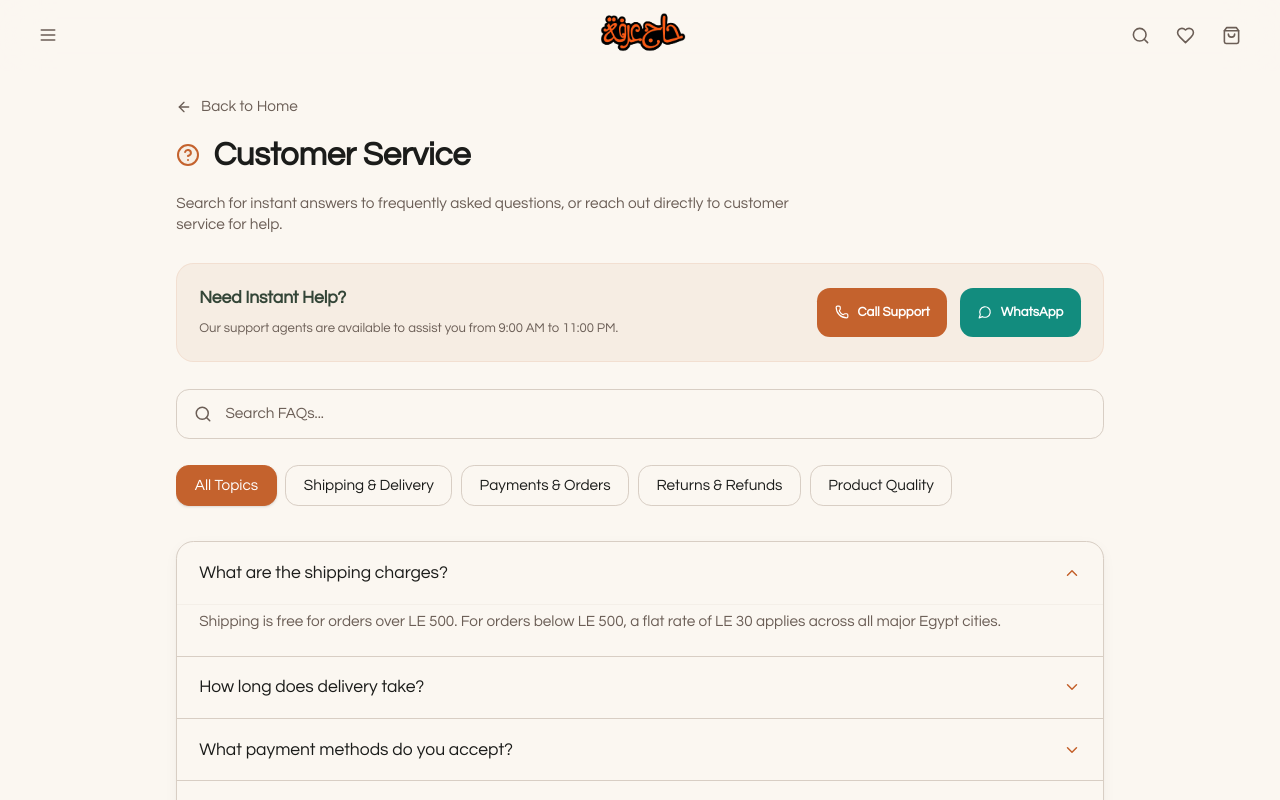
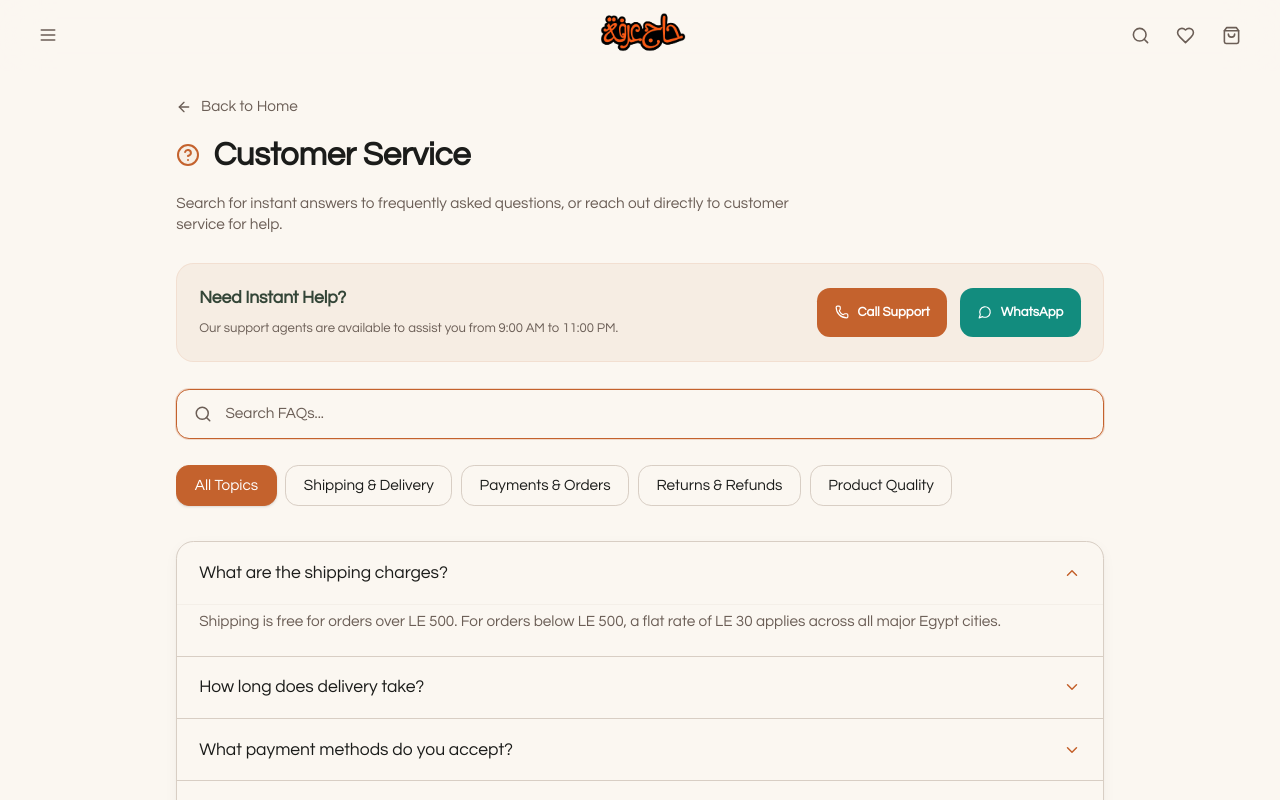
Before and after one commit to amahdy59/Hajarafaapp, a React (Vite) app: page /help in a window 1280 px wide. Built offline with nearby package versions, Linux system fonts and the light colour scheme.

Commit message:
feat: implement programmatic autofocus for all search-capable pages

```diff
--- a/src/app/pages/Category.tsx
+++ b/src/app/pages/Category.tsx
@@ -1,5 +1,5 @@
 import { useParams, Link } from "react-router";
-import { useState, useMemo, useEffect } from "react";
+import { useState, useMemo, useEffect, useRef } from "react";
 import { SlidersHorizontal, Grid3X3, List, X, Search } from "lucide-react";
 import { getProductsByCategory } from "../data/products";
 import { categories } from "../data/categories";
@@ -38,6 +38,14 @@ export function Category() {
     setShowOrganic(false);
     setSearchQuery("");
     setSort("featured");
+  }, [slug]);
+
+  const searchInputRef = useRef<HTMLInputElement>(null);
+
+  useEffect(() => {
+    if (searchInputRef.current) {
+      searchInputRef.current.focus();
+    }
   }, [slug]);
 
   const filteredProducts = useMemo(() => {
@@ -139,6 +147,7 @@ export function Category() {
               <div className="relative w-full lg:max-w-xs">
                 <Search size={15} className={`absolute ${isRTL ? "right-3.5" : "left-3.5"} top-1/2 -translate-y-1/2 text-muted-foreground`} />
                 <input
+                  ref={searchInputRef}
                   type="text"
                   value={searchQuery}
                   onChange={e => setSearchQuery(e.target.value)}
--- a/src/app/pages/Help.tsx
+++ b/src/app/pages/Help.tsx
@@ -1,4 +1,4 @@
-import { useState, useMemo } from "react";
+import { useState, useMemo, useEffect, useRef } from "react";
 import { ArrowLeft, CircleHelp, Search, ChevronDown, Phone, MessageCircle } from "lucide-react";
 import { Link } from "react-router";
 import { useAppSettings } from "../context/AppSettingsContext";
@@ -59,6 +59,13 @@ const mockFAQs: FAQItem[] = [
 export function Help() {
   const { t, isRTL } = useAppSettings();
   const [searchQuery, setSearchQuery] = useState("");
+  const searchInputRef = useRef<HTMLInputElement>(null);
+
+  useEffect(() => {
+    if (searchInputRef.current) {
+      searchInputRef.current.focus();
+    }
+  }, []);
   const [activeCategory, setActiveCategory] = useState<string>("all");
   const [expandedCategory, setExpandedCategory] = useState<string | null>("shipping");
   const [openId, setOpenId] = useState<string | null>("q1");
@@ -131,6 +138,7 @@ export function Help() {
         <div className="relative">
           <Search size={18} className={`absolute ${isRTL ? "right-4" : "left-4"} top-1/2 -translate-y-1/2 text-muted-foreground`} />
           <input
+            ref={searchInputRef}
             type="text"
             value={searchQuery}
             onChange={e => setSearchQuery(e.target.value)}
--- a/src/app/pages/Search.tsx
+++ b/src/app/pages/Search.tsx
@@ -1,4 +1,4 @@
-import { useState, useEffect, useMemo } from "react";
+import { useState, useEffect, useMemo, useRef } from "react";
 import { useSearchParams } from "react-router";
 import { Search as SearchIcon, X } from "lucide-react";
 import { products } from "../data/products";
@@ -15,6 +15,13 @@ export function Search() {
   const [searchParams, setSearchParams] = useSearchParams();
   const { t, isRTL } = useAppSettings();
   const [query, setQuery] = useState(searchParams.get("q") || "");
+  const searchInputRef = useRef<HTMLInputElement>(null);
+
+  useEffect(() => {
+    if (searchInputRef.current) {
+      searchInputRef.current.focus();
+    }
+  }, []);
 
   useEffect(() => {
     setQuery(searchParams.get("q") || "");
@@ -54,11 +61,11 @@ export function Search() {
         <div className="relative mb-6">
           <SearchIcon size={18} className={`absolute ${isRTL ? "right-4" : "left-4"} top-1/2 -translate-y-1/2 text-muted-foreground`} />
           <input
+            ref={searchInputRef}
             type="text"
             value={query}
             onChange={e => handleSearch(e.target.value)}
             placeholder={t.searchPlaceholder}
-            autoFocus
             className={`w-full ${isRTL ? "pr-11 pl-11" : "pl-11 pr-11"} py-4 bg-card border border-border rounded-2xl text-foreground placeholder:text-muted-foreground outline-none focus:border-brand-terracotta focus:ring-2 focus:ring-brand-terracotta/20 transition-all text-sm shadow-sm`}
           />
           {hasQuery && (
```
